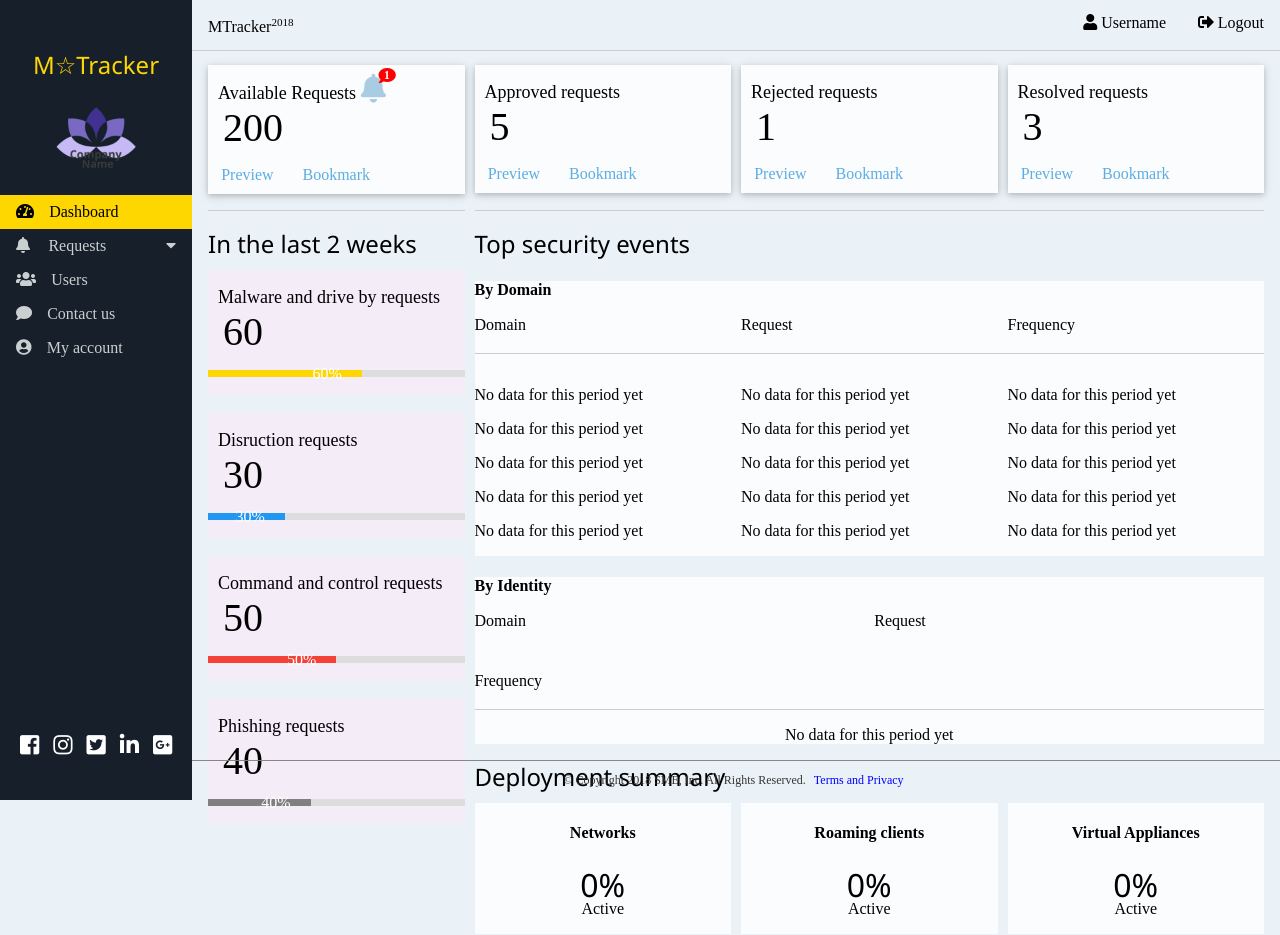
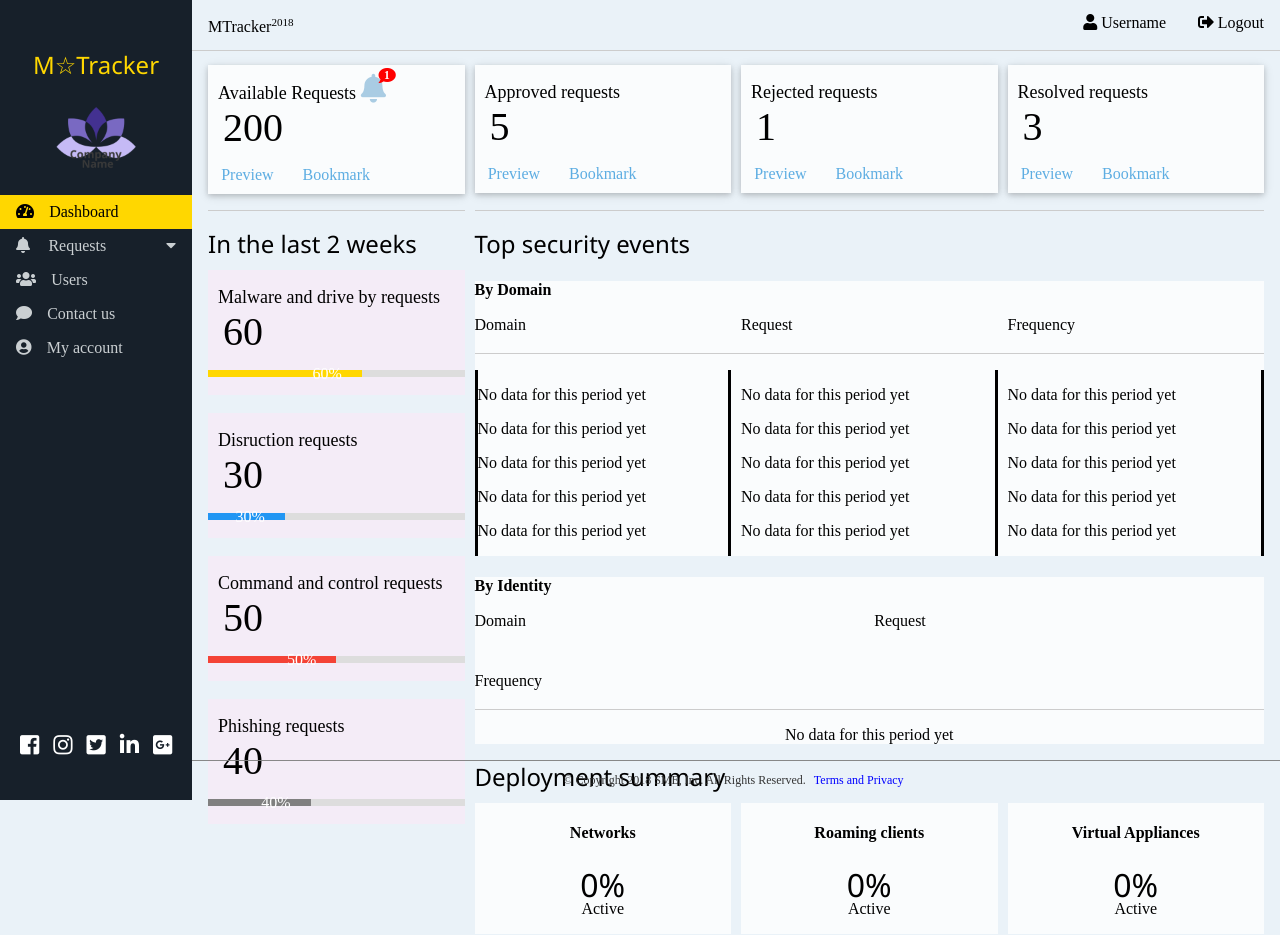
Before and after one commit to ampg99/maintenance-tracker-appp, a Python web app: template UI/templates/mains/admin.html in a window 1280 px wide. Run offline with Jinja, Linux system fonts and the light colour scheme; the template is opened without the code that fills it, so the values that code supplies are empty; some libraries are stand-ins or nearby versions.

Commit message:
Update admin.html

```diff
--- a/UI/templates/mains/admin.html
+++ b/UI/templates/mains/admin.html
@@ -141,21 +141,21 @@
                             </div>
                             <hr style="margin-top: 0.2em;">
                             <div class="grid-3">
-                                <div style="border-right: 3px; border-left:3px;">
+                                <div style="border-right: 3px solid; border-left:3px solid;">
                                     <p>No data for this period yet</p>
                                     <p>No data for this period yet</p>
                                     <p>No data for this period yet</p>
                                     <p>No data for this period yet</p>
                                     <p>No data for this period yet</p>
                                 </div>
-                                <div style="border-right: 3px;">
+                                <div style="border-right: 3px solid;">
                                     <p>No data for this period yet</p>
                                     <p>No data for this period yet</p>
                                     <p>No data for this period yet</p>
                                     <p>No data for this period yet</p>
                                     <p>No data for this period yet</p>
                                 </div>
-                                <div style="border-right: 3px;">
+                                <div style="border-right: 3px solid;">
                                     <p>No data for this period yet</p>
                                     <p>No data for this period yet</p>
                                     <p>No data for this period yet</p>
```
